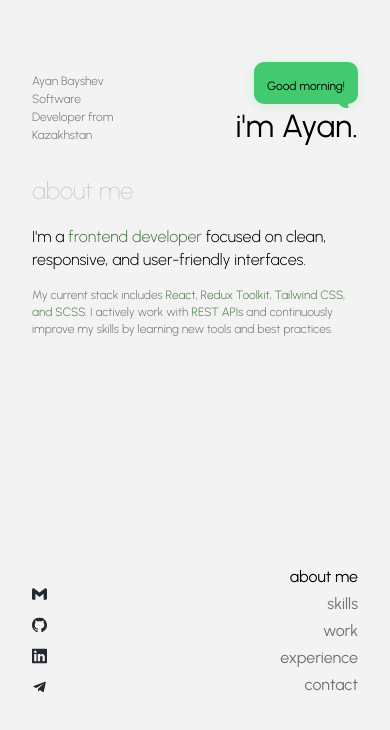
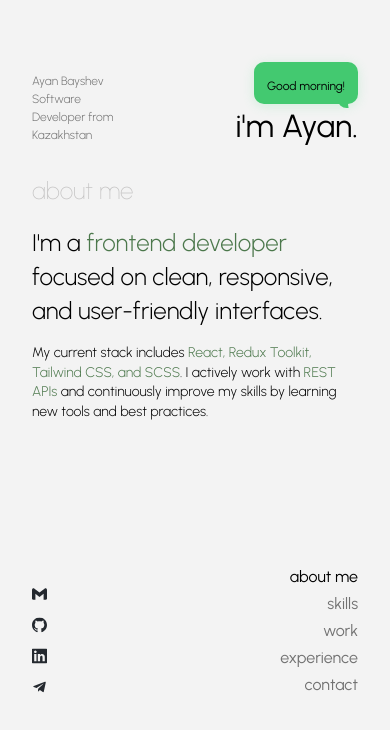
Before and after one commit to ayanbaryshev02-dev/portfolio, a React (Vite) app: page / in a window 390 px wide. Shown: the top 730 px of the page. Built offline with nearby package versions, Linux system fonts and the light colour scheme.

Commit message:
fix: layout about section for low 700 and 600 mobile screen

```diff
--- a/src/components/MobileNavbar/mobileNavbar.styles.js
+++ b/src/components/MobileNavbar/mobileNavbar.styles.js
@@ -4,6 +4,14 @@ export const mobileNavbarStyles = {
     flexDirection: 'column',
     gap: '8px',
     alignItems: 'flex-end',
+
+    '@media (max-height: 700px)': {
+      gap: '6px',
+    },
+
+    '@media (max-height: 600px)': {
+      gap: '4px',
+    },
   },
 
   link: {
@@ -15,6 +23,15 @@ export const mobileNavbarStyles = {
     lineHeight: 'normal',
     transition: 'color 0.3s ease',
 
+    '@media (max-height: 700px)': {
+      fontSize: '14px',
+    },
+
+    '@media (max-height: 600px)': {
+      fontSize: '13px',
+    },
+
+
     '&:hover': {
       color: 'text.primary',
     },
--- a/src/layouts/MobileLayout/mobileLayout.styles.js
+++ b/src/layouts/MobileLayout/mobileLayout.styles.js
@@ -5,7 +5,7 @@ export const mobileLayoutStyles = {
     height: '100vh',
     overflow: 'hidden',
     backgroundColor: 'background.default',
-        marginTop: '32px',
+    marginTop: '32px',
     paddingTop: '32px',
   },
 
@@ -21,11 +21,25 @@ export const mobileLayoutStyles = {
      justifyContent: 'flex-end',
   height: '80px',
 
+   '@media (max-height: 700px)': {
+      top: 62,
+      height: '60px',
+    },
+
+    '@media (max-height: 600px)': {
+      top: 32,
+      height: '60px',
+    },
+
     '& .MuiTypography-root': {
       fontSize: '12px',
       fontWeight: 300,
       color: 'text.secondary',
       lineHeight: 'normal',
+
+      '@media (max-height: 600px)': {
+        fontSize: '10px',
+      },
     },
   },
 
@@ -41,6 +55,17 @@ export const mobileLayoutStyles = {
     zIndex: 100,
       justifyContent: 'flex-end',
   height: '80px',
+
+   '@media (max-height: 700px)': {
+      top: 62,
+      height: '60px',
+      gap: '4px',
+    },
+
+    '@media (max-height: 600px)': {
+      top: 32,
+      height: '60px',
+    },
   },
 
   logo: {
@@ -52,14 +77,24 @@ export const mobileLayoutStyles = {
 
 
   content: {
-     position: 'fixed',
-       top: '50%',
+    position: 'fixed',
+    top: '50%',
     width: '100%',
     height: '100%',
     display: 'flex',
     top: 62,
     alignItems: 'flex-start',
     justifyContent: 'center',
+
+    '@media (max-height: 700px)': {
+      padding: '0 0px',
+     top: 44,
+    },
+
+    '@media (max-height: 600px)': {
+      padding: '0 0px',
+      top: 32,
+    },
   },
 
 
@@ -71,6 +106,16 @@ export const mobileLayoutStyles = {
     flexDirection: 'column',
     gap: '16px',
     zIndex: 100,
+
+     '@media (max-height: 700px)': {
+      bottom: '100px',
+      gap: '12px',
+    },
+
+    '@media (max-height: 600px)': {
+      bottom: '80px',
+      gap: '10px',
+    },
   },
 
   socialIcon: {
@@ -99,5 +144,13 @@ export const mobileLayoutStyles = {
     bottom: '150px',
     right: 32,
     zIndex: 100,
+
+     '@media (max-height: 700px)': {
+      bottom: '100px',
+    },
+
+    '@media (max-height: 600px)': {
+      bottom: '80px',
+    },
   },
 };
--- a/src/sections/About/aboutMobile.styles.js
+++ b/src/sections/About/aboutMobile.styles.js
@@ -12,20 +12,49 @@ export const aboutMobileStyles = {
     fontWeight: 100,
     color: 'textLines',
     marginBottom: '16px',
+
+    '@media (max-height: 700px)': {
+      fontSize: '30px',
+      marginBottom: '12px',
+    },
+
+    '@media (max-height: 600px)': {
+      fontSize: '30px',
+      marginBottom: '10px',
+    },
   },
 
   mainText: {
-    fontSize: '16px',
+    fontSize: '24px',
     fontWeight: 300,
     lineHeight: 1.4,
     marginBottom: 2,
     color: 'text.primary',
+
+     '@media (max-height: 700px)': {
+      fontSize: '20px',
+      marginBottom: 1.5,
+    },
+
+    '@media (max-height: 600px)': {
+      fontSize: '20px',
+      marginBottom: 1,
+    },
   },
 
   description: {
-    fontSize: '12px',
+    fontSize: '14px',
     fontWeight: 300,
     lineHeight: 1.4,
-    color: 'text.secondary',
+    color: 'text.primary',
+
+    '@media (max-height: 700px)': {
+      fontSize: '14px',
+    },
+
+    '@media (max-height: 600px)': {
+      fontSize: '12px',
+      lineHeight: 1.3,
+    },
   },
 };
```
